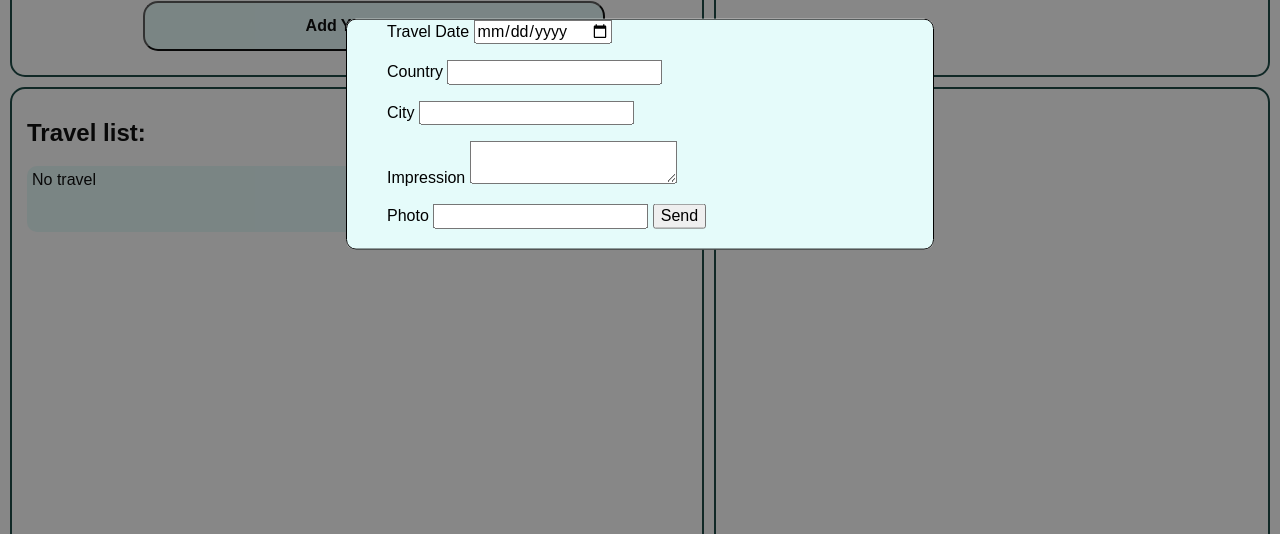
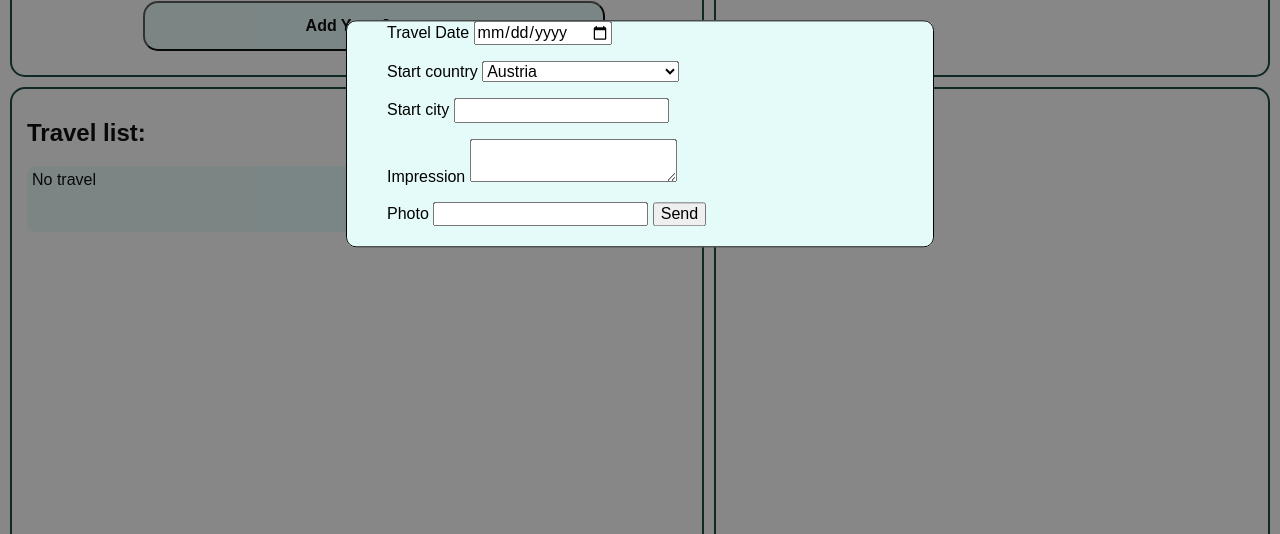
Before and after one commit to KseniaSafonova/travels-dashboard, a website: page index.html in a window 1280 px wide. Both pictures are taken after a click on the button "Add Your Journey". Shown: the part 266-800 px from the top of the page. Drawn offline with nearby package versions, Linux system fonts and the light colour scheme; no server answers.

Commit message:
countries

```diff
--- a/index.html
+++ b/index.html
@@ -45,10 +45,59 @@
                         <form role="form" autocomplete="on">
                             <label>Travel Date</label>
                             <input id="dateTravel" type="date" name="dateReq">
-                            <p><label>Country</label>
+                            <!-- <p><label>Start country</label>
                                 <input id="countryTravel" type="text" name="nameReq">
+                            </p> -->
+                            <p><label>Start country</label>
+                                <select id="countryTravel" type="text" name="nameReq">
+                                    <option>Austria</option>
+                                    <option>Albania</option>
+                                    <option>Andorra</option>
+                                    <option>Belgium</option>
+                                    <option>Belarus</option>
+                                    <option>Bulgaria</option>
+                                    <option>Bosnia and Herzegovina</option>
+                                    <option>Vatican</option>
+                                    <option>United Kingdom</option>
+                                    <option>Hungary</option>
+                                    <option>Germany</option>
+                                    <option>Greece</option>
+                                    <option>Denmark</option>
+                                    <option>Ireland</option>
+                                    <option>Iceland</option>
+                                    <optio>Spain</option>
+                                        <option>Italy</option>
+                                        <option>Kosovo</option>
+                                        <option>Latvia</option>
+                                        <option>Lithuania</option>
+                                        <option>Liechtenstein</option>
+                                        <option>Luxembourg</option>
+                                        <option>Macedonia</option>
+                                        <option>Malta</option>
+                                        <option>Moldova</option>
+                                        <option>Monaco</option>
+                                        <option>Netherlands</option>
+                                        <option>Norway</option>
+                                        <option>Poland</option>
+                                        <option>Portugal</option>
+                                        <option>Russia</option>
+                                        <option>Russia</option>
+                                        <option>San-Marino</option>
+                                        <option>Serbia</option>
+                                        <option>Slovakia</option>
+                                        <option>Slovenia</option>
+                                        <option>Ukraine</option>
+                                        <option>Finland</option>
+                                        <option>France</option>
+                                        <option>Croatia</option>
+                                        <option>Montenegro</option>
+                                        <option>Czech Republic</option>
+                                        <option>Switzerland</option>
+                                        <option>Sweden</option>
+                                        <option>Estonia</option>
+                                </select>
                             </p>
-                            <p><label>City</label>
+                            <p><label>Start city</label>
                                 <input id="cityTravel" type="text" name="cityReq">
                             </p>
                             <p><label>Impression</label>
```
